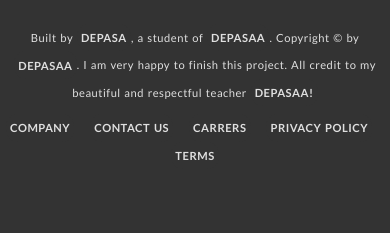
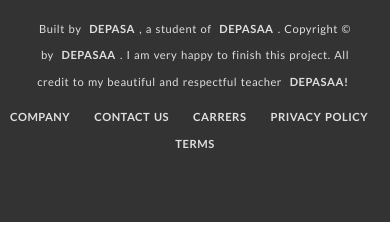
Before and after one commit to Depasaa/Natours-Defasa, a website: page index.html in a window 390 px wide. Shown: the part 6032-6265 px from the top of the page. Drawn offline with Linux system fonts and the light colour scheme.

Commit message:
revisi 1 natours done

```diff
--- a/css/style.css
+++ b/css/style.css
@@ -1585,7 +1585,7 @@ only screen and (hover: none) {
     color: #eeeeeeeb;
     letter-spacing: 0.5px;
     word-spacing: 1px;
-    text-align: center; /* Semua elemen dalam footer akan berada di tengah */
+    text-align: center;
 }
 
 @media only screen and (max-width: 56.25em) {
@@ -1596,7 +1596,7 @@ only screen and (hover: none) {
 
 .footer__logo-box {
     text-align: center;
-    margin-bottom: 3rem; /* Mengurangi margin agar lebih rapat */
+    margin-bottom: 3rem;
 }
 
 @media only screen and (max-width: 56.25em) {
@@ -1610,16 +1610,19 @@ only screen and (hover: none) {
     height: auto;
 }
 
-/* COPYRIGHT: Dipindahkan ke bawah logo, di-center, dan dihapus garisnya */
+/* COPYRIGHT: Dipindahkan ke bawah logo, di-center, diberi batas agar tidak mepet */
 .footer__copyright {
-    padding-top: 1rem; /* Mengurangi padding agar lebih dekat */
+    padding-top: 1rem;
     width: 80%;
+    max-width: 100ch; /* Batasi lebar teks agar tidak terlalu panjang */
     margin: 0 auto;
-}
-
-/* NAVIGATION: Dipindahkan ke bawah copyright, di-center, dan dihapus garisnya */
+    padding: 0 2rem; /* Beri sedikit padding kiri dan kanan */
+    line-height: 1.6; /* Tambahkan jarak antar baris agar lebih rapi */
+}
+
+/* NAVIGATION: Dipindahkan ke bawah copyright dan di-center */
 .footer__navigation {
-    padding-top: 1rem; /* Mengurangi padding agar lebih dekat */
+    padding-top: 1rem;
     text-align: center;
 }
 
@@ -1648,7 +1651,7 @@ only screen and (hover: none) {
     transition: all 0.2s ease-in-out;
     padding: 0.4rem;
     border-radius: 1.5rem;
-    border: 1px solid transparent; /* Menghapus border */
+    border: 1px solid transparent;
 }
 
 .footer__link:hover,
@@ -1665,6 +1668,15 @@ only screen and (hover: none) {
         text-align: center;
     }
 }
+
+@media only screen and (max-width: 56.25em) {
+    .footer__copyright {
+        width: 100%;
+        max-width: 90%;
+        float: none;
+    }
+}
+
 
 
 @media only screen and (max-width: 56.25em) {
```
